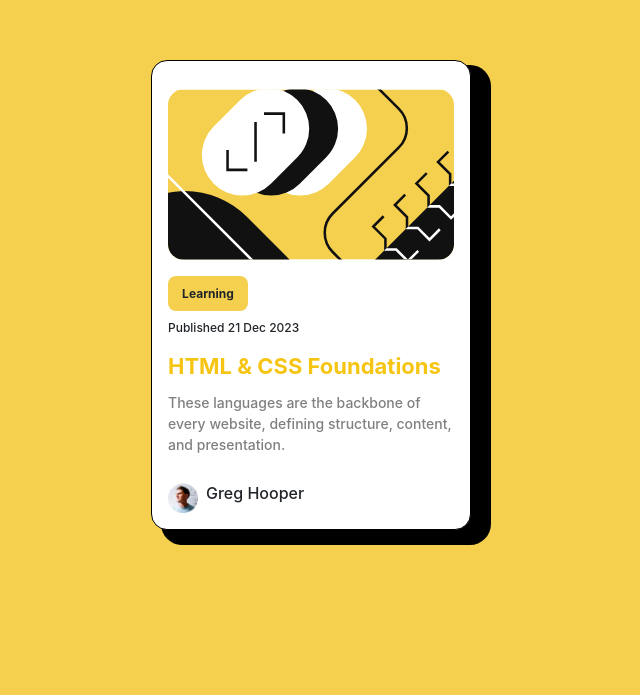
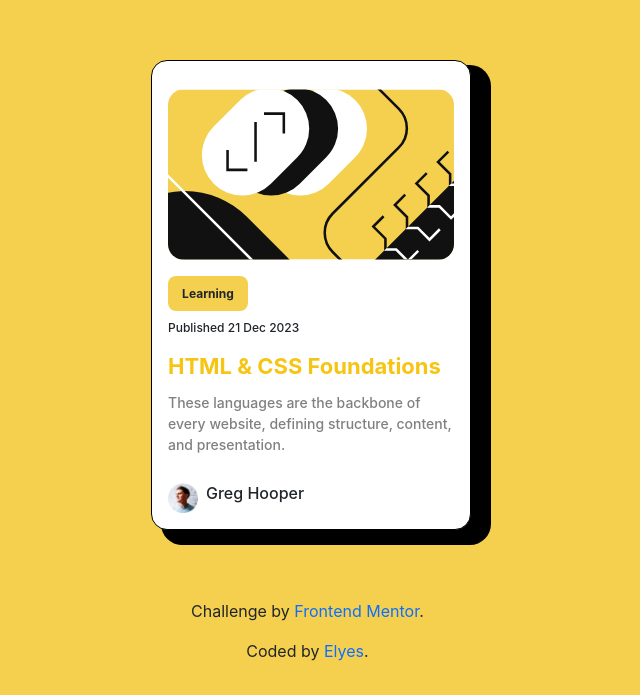
Before and after one commit to ElyesBenKhoud/angular-BlogPrevCard, an Angular app in the folder app/: page / in a window 1280 px wide. Shown: the part 105-800 px from the top of the page, without its empty margins (329-969 px from the left). Built offline with nearby package versions, Linux system fonts and the light colour scheme.

Commit message:
update styling

```diff
--- a/app/src/app/app.component.css
+++ b/app/src/app/app.component.css
@@ -37,3 +37,15 @@ main {
     box-shadow: 10px 5px 0px black;
   }
 }
+
+.attribution {
+  text-align: center;
+  position: absolute;
+  margin-left: 2.5rem;
+  margin-bottom: 2rem;
+  bottom: 0;
+}
+
+.attribution a {
+  text-decoration: none;
+}
--- a/app/src/app/app.component.html
+++ b/app/src/app/app.component.html
@@ -8,3 +8,10 @@
 
   </div>
 </main>
+
+
+<div class="attribution">
+  <p>
+  Challenge by <a href="https://www.frontendmentor.io?ref=challenge" target="_blank">Frontend Mentor</a>. </p>
+  Coded by  <a href="https://medelyesbenkhoud.netlify.app/"  target="_blank">Elyes</a>.
+</div>
```
Also changed, not shown: 1 other file (tests, documents, lock files or other folders).
